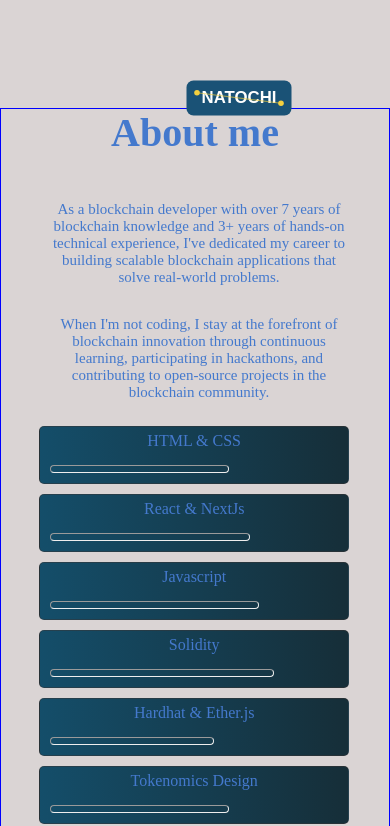
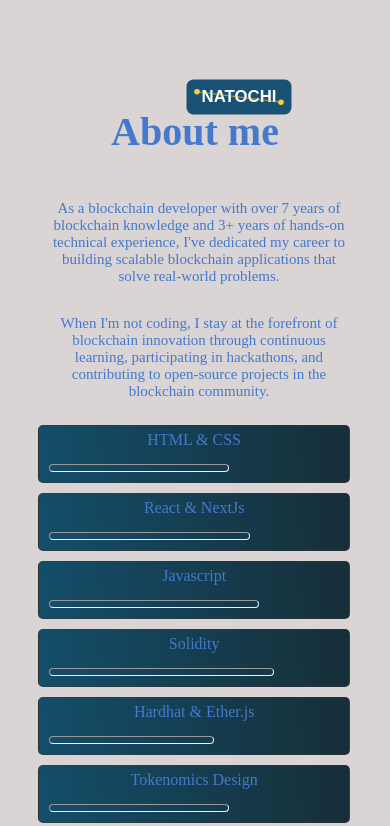
Before and after one commit to DaniTechdev/MyPortfolio-Natochi-, a Next.js app: page / in a window 390 px wide. Shown: the part 858-1684 px from the top of the page. Built offline with nearby package versions, Linux system fonts and the light colour scheme.

Commit message:
Responsive view updateg

```diff
--- a/Components/About/About.module.css
+++ b/Components/About/About.module.css
@@ -156,7 +156,7 @@
   .about{
     /* margin: 0px 20px; */
     /* width: 100%; */
-    border: 1px solid blue;
+    /* border: 1px solid blue; */
     padding: 0px 30px;
   }
 
--- a/Components/Services/Services.module.css
+++ b/Components/Services/Services.module.css
@@ -92,7 +92,7 @@
   .services {
     /* margin: 0px 20px; */
     /* width: 100%; */
-    border: 1px solid blue;
+    /* border: 1px solid blue; */
     /* padding: 0px 30px; */
   }
 
```
